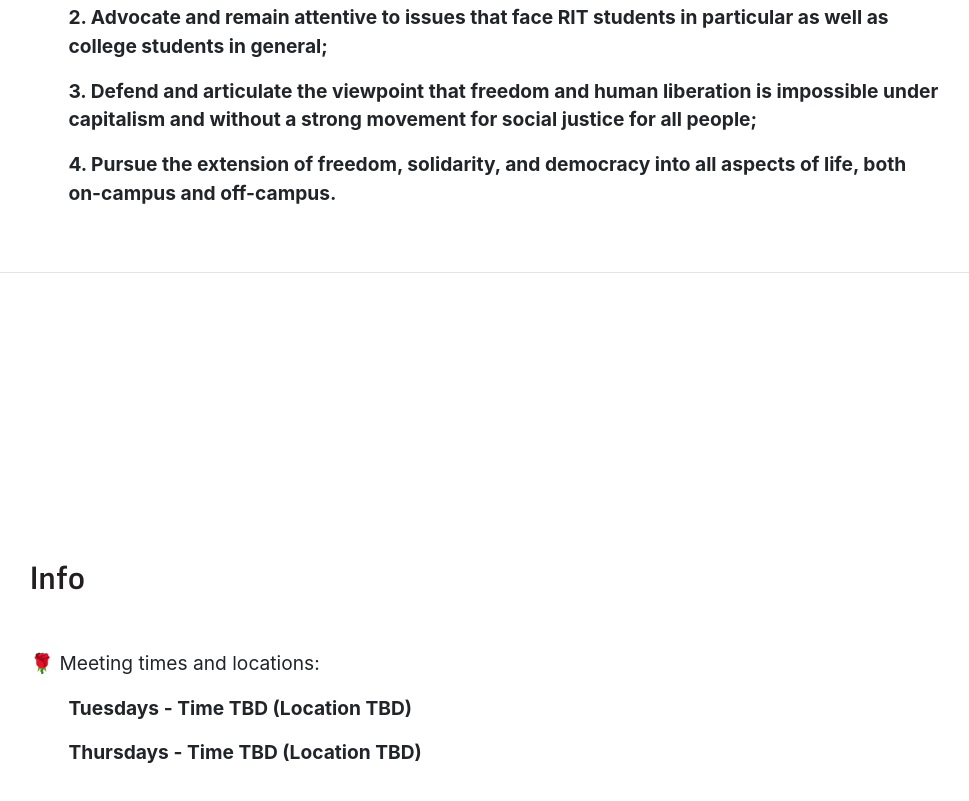
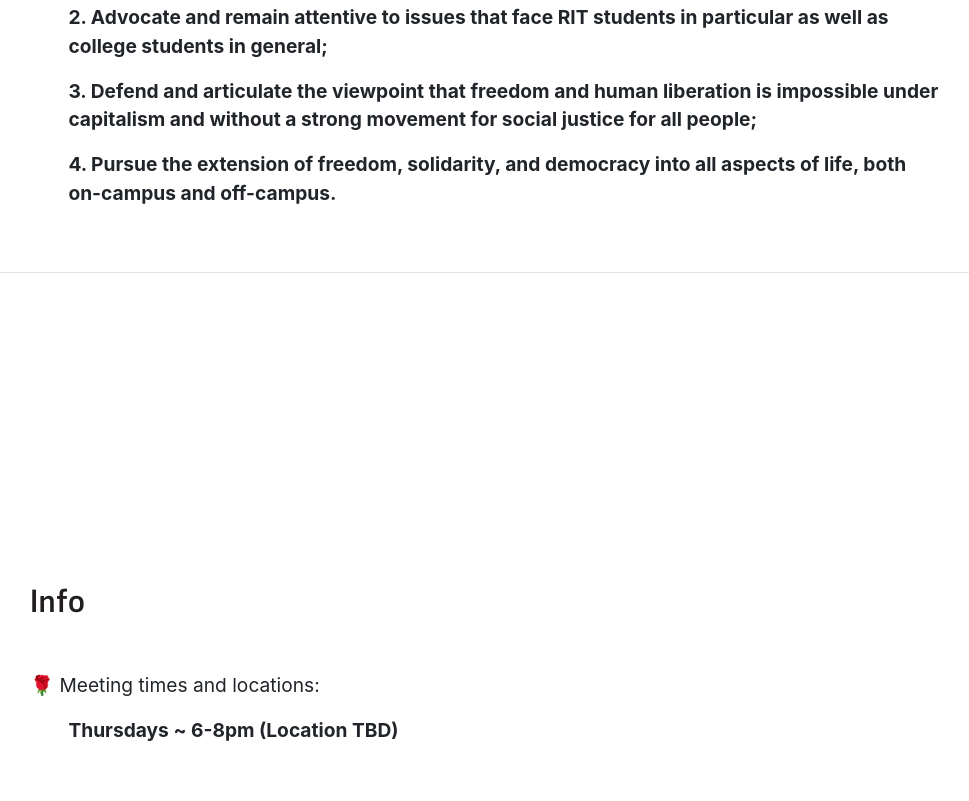
Before and after one commit to destructionorb/ritydsa, a website with bundled scripts: page index.html in a window 1280 px wide. Shown: the part 1679-2480 px from the top of the page, without its empty margins (290-1259 px from the left). Built offline with nearby package versions, Linux system fonts and the light colour scheme; a web font is replaced by a local one.

```diff
--- a/index.html
+++ b/index.html
@@ -120,8 +120,7 @@
         <h2 class="mb-5">Info</h2>
         <p>🌹 Meeting times and locations:</p>
         <b>
-          <p style="margin-left:2em">Tuesdays - Time TBD (Location TBD)</p>
-          <p style="margin-left:2em">Thursdays - Time TBD (Location TBD)</p>
+          <p style="margin-left:2em">Thursdays ~ 6-8pm (Location TBD)</p>
         </b>
       </div>
     </section>
```
Also changed, not shown: endorsement.html (+1 -1 lines).
